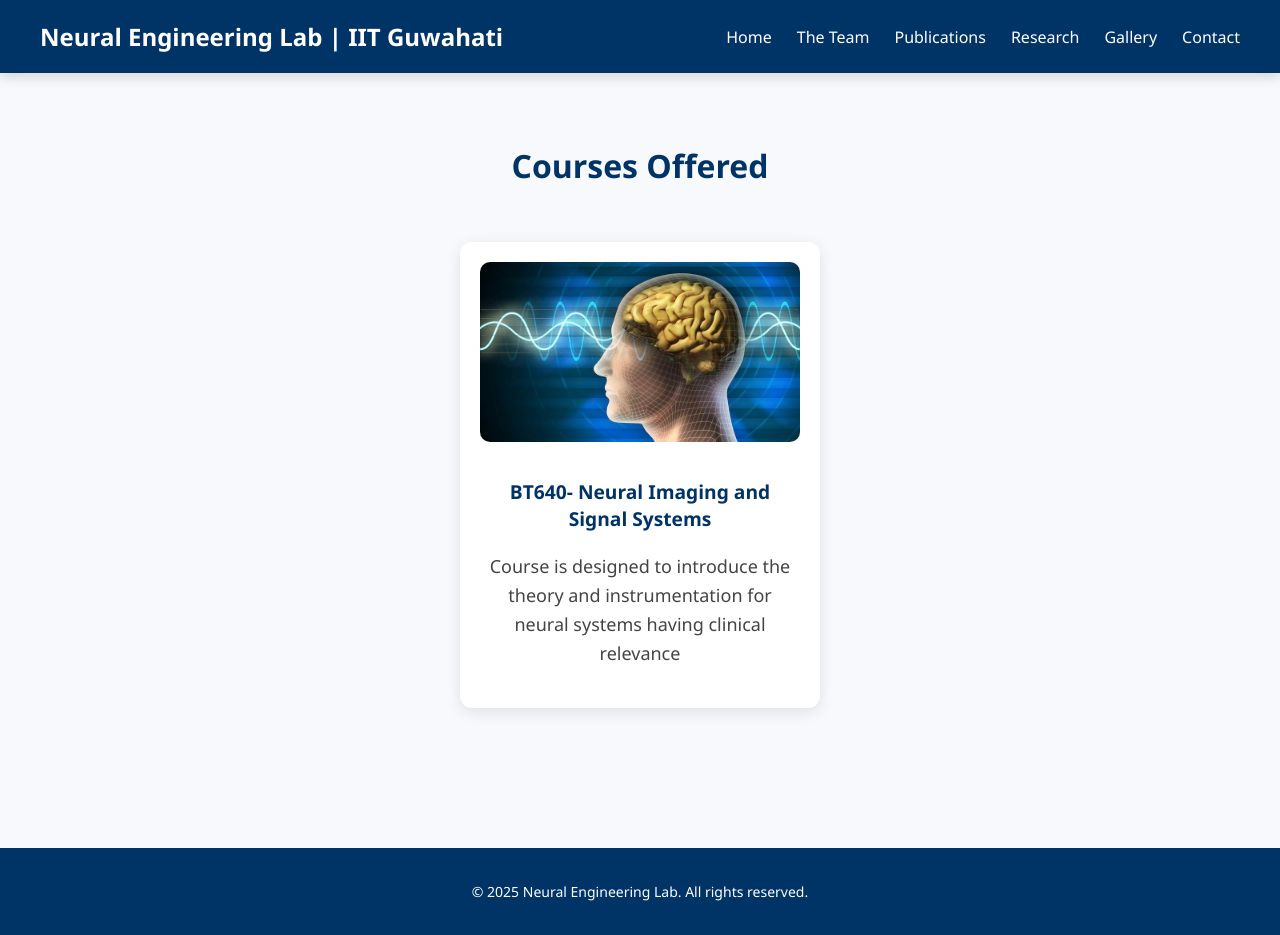
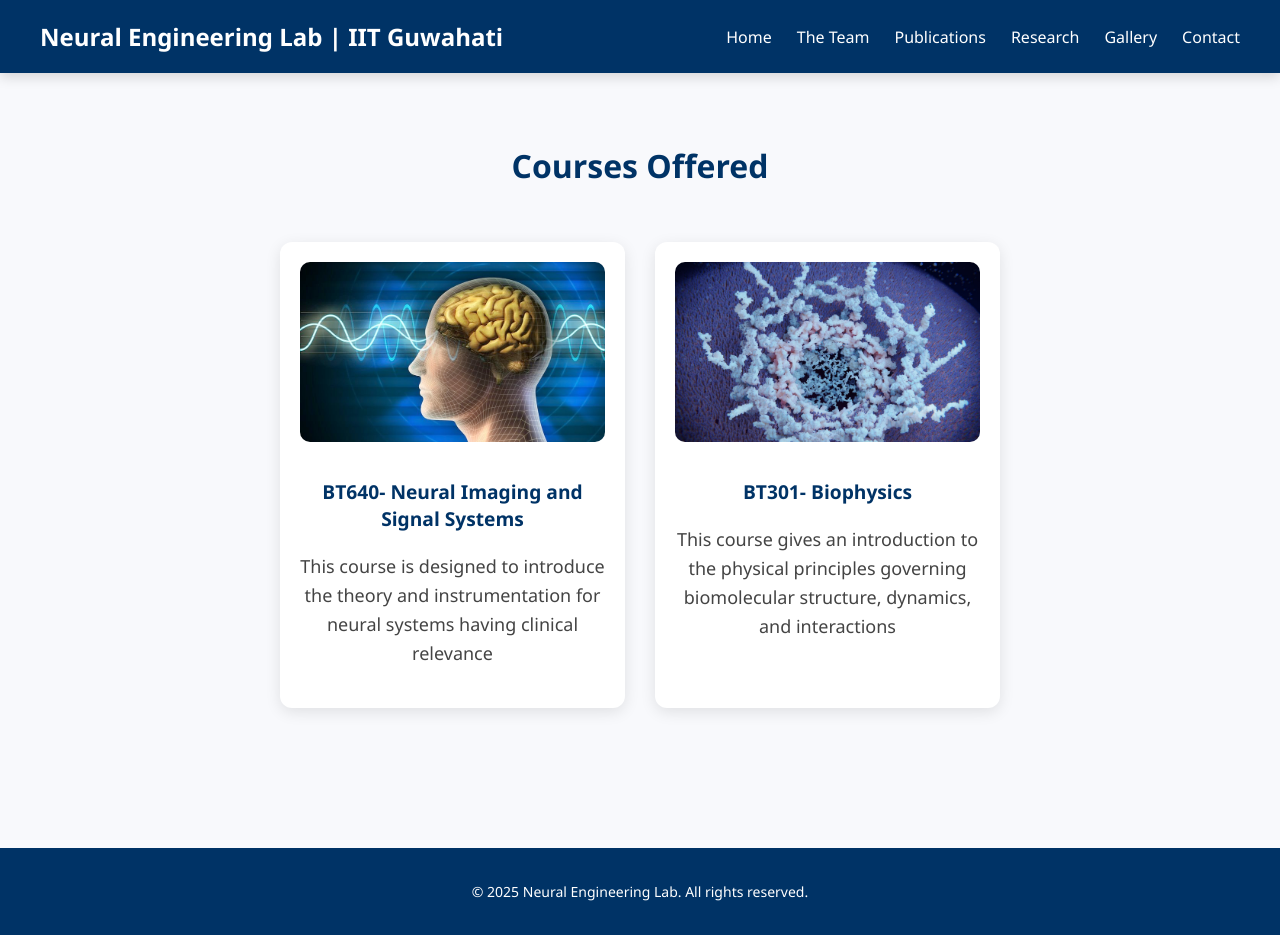
Before and after one commit to hechp2199/NeuralLab_IITG, a React (Create React App) app: page /courses in a window 1280 px wide. Built offline with nearby package versions, Linux system fonts and the light colour scheme.

Commit message:
Added BT301 course

```diff
--- a/src/components/Courses.jsx
+++ b/src/components/Courses.jsx
@@ -5,7 +5,13 @@ const coursesData = [
     {
         name: "BT640- Neural Imaging and Signal Systems",
         image: "/images/courses/bt640.jpg",
-        description: "Course is designed to introduce the theory and instrumentation for neural systems having clinical relevance",
+        description: "This course is designed to introduce the theory and instrumentation for neural systems having clinical relevance",
+    },
+    {
+        name: "BT301- Biophysics",
+        image:"/images/courses/bt301.jpg",
+        description:"This course gives an introduction to the physical principles governing biomolecular structure, dynamics, and interactions"
+
     }
 ];
 
```
Also changed, not shown: public/images/courses/bt301.jpg (added).
